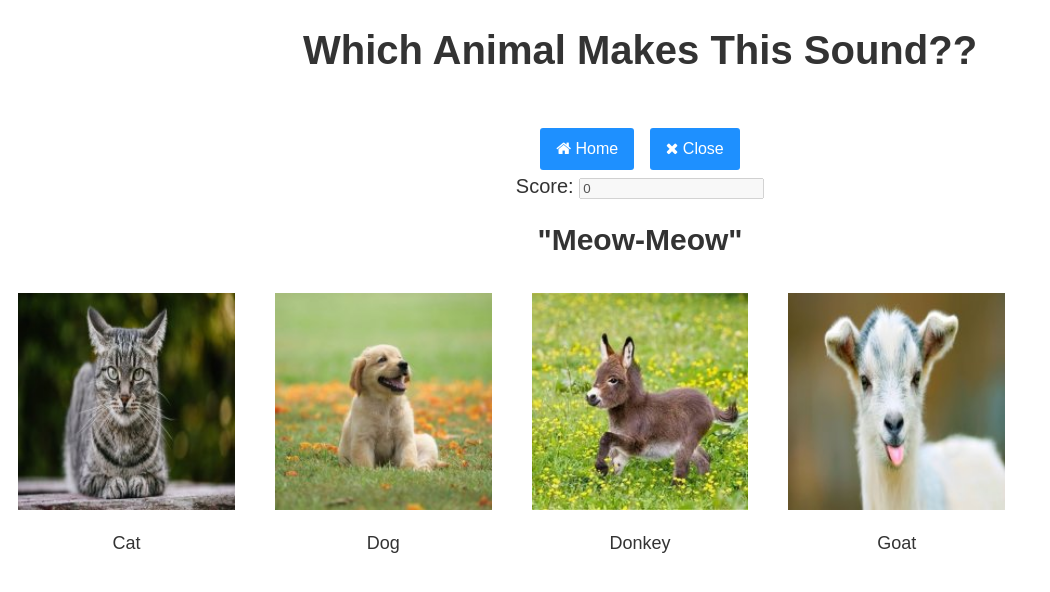
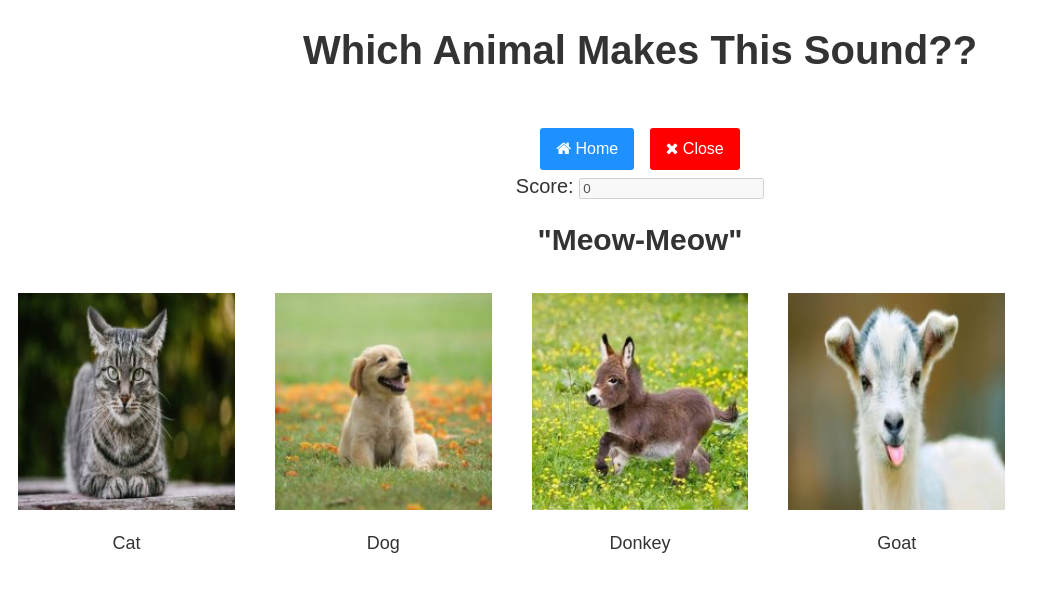
Before and after one commit to SudarshanKumar143341/HIT238_MVC, a website: page src/views/quiz1.html in a window 1280 px wide. Shown: the whole page, without its empty margins (0-1050 px from the left). Drawn offline with Linux system fonts and the light colour scheme.

Commit message:
changed the color of close button to red

```diff
--- a/src/styles/style.css
+++ b/src/styles/style.css
@@ -20,7 +20,15 @@ body{
   text-align: center;
 
 }
-
+.btn_close{
+  background-color: red;
+  border: none;
+  color: white;
+  padding: 12px 16px;
+  font-size: 16px;
+  cursor: pointer;
+  margin:5px;
+}
 .question{
   font-size: 30px;
   margin-bottom: 10px;
--- a/src/views/quiz1.html
+++ b/src/views/quiz1.html
@@ -20,7 +20,7 @@
 		<main>
     <embed name="CatSound" src="../sound/meow.mp3" loop="infinite" hidden="true" autostart="true">
       <div class="navigation"><a href="index.html"><button class="btn"><i class="fa fa-home"></i> Home</button></a>
-      <button class="btn"><i class="fa fa-close"></i> Close</button>
+      <button class="btn_close"><i class="fa fa-close"></i> Close</button>
       </div>
       <div class="score_board">
         <label for="score">Score:</label>
```
Also changed, not shown: src/views/quiz2.html (+1 -1 lines), src/views/ycquiz.html (+1 -1 lines).
